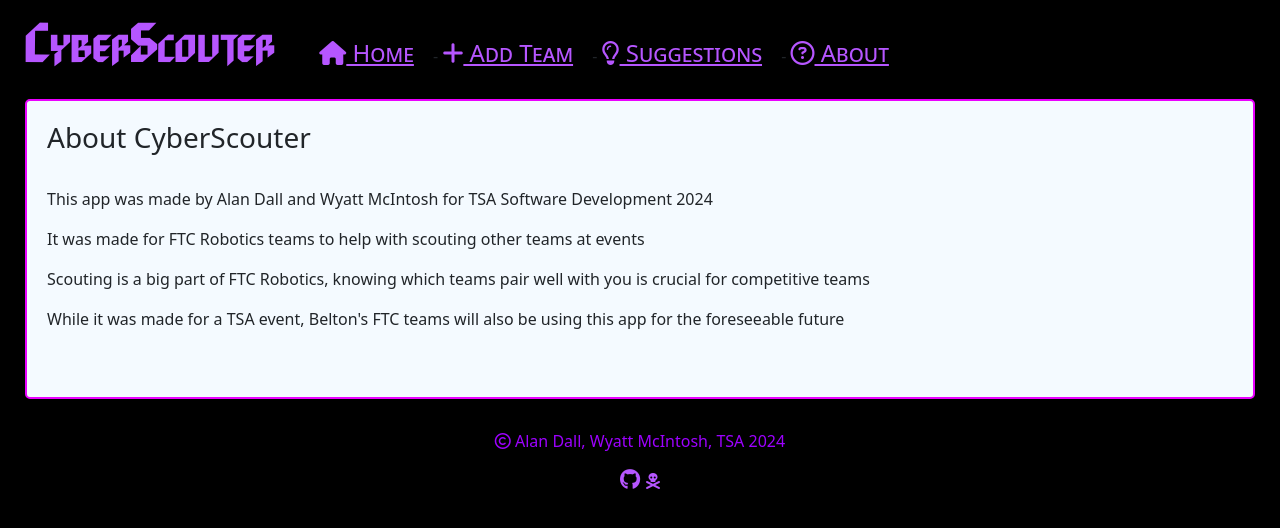
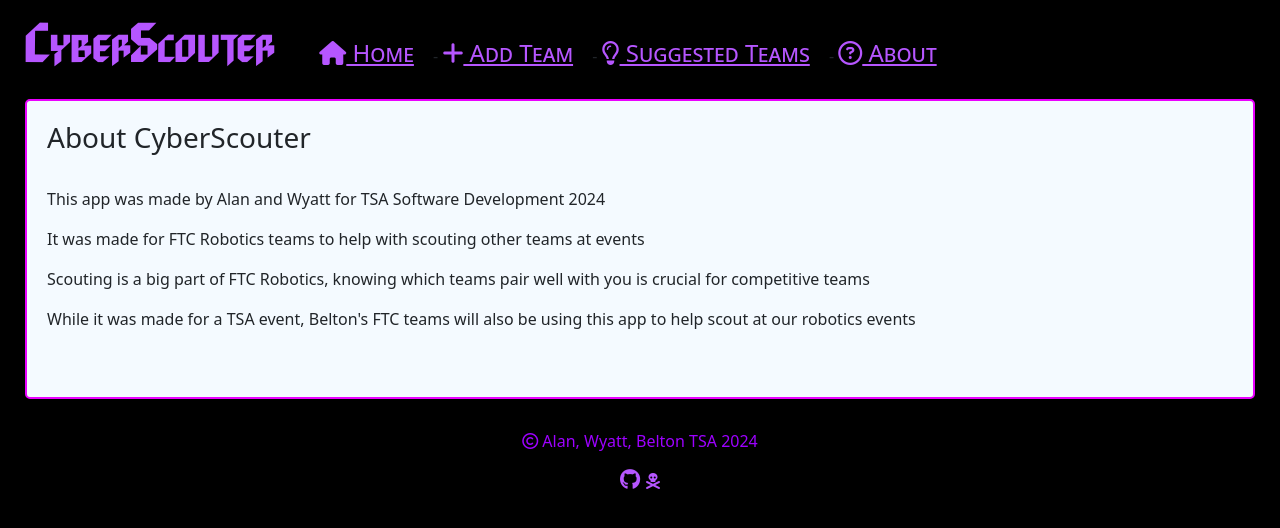
Before and after one commit to Oshawhaat/TSA-App-2024, an Angular app: page /about in a window 1280 px wide. Shown: the top 528 px of the page. Built offline with nearby package versions, Linux system fonts and the light colour scheme.

Commit message:
edit some text

```diff
--- a/src/app/about/about.component.html
+++ b/src/app/about/about.component.html
@@ -1,8 +1,8 @@
 <div class="about">
     <h3>About CyberScouter</h3>
     <br />
-    <p>This app was made by Alan Dall and Wyatt McIntosh for TSA Software Development 2024</p>
+    <p>This app was made by Alan and Wyatt for TSA Software Development 2024</p>
     <p>It was made for FTC Robotics teams to help with scouting other teams at events</p>
     <p>Scouting is a big part of FTC Robotics, knowing which teams pair well with you is crucial for competitive teams</p>
-    <p>While it was made for a TSA event, Belton's FTC teams will also be using this app for the foreseeable future</p>
+    <p>While it was made for a TSA event, Belton's FTC teams will also be using this app to help scout at our robotics events</p>
 </div>
--- a/src/app/app.component.html
+++ b/src/app/app.component.html
@@ -5,7 +5,7 @@
   -
   <a [routerLink]="['add-team']"> <i class="fa fa-plus"></i> Add Team</a>
   -
-  <a [routerLink]="['suggestions']"> <i class="fa-regular fa-lightbulb"></i> Suggestions</a>
+  <a [routerLink]="['suggestions']"> <i class="fa-regular fa-lightbulb"></i> Suggested Teams</a>
   -
   <a [routerLink]="['about']"> <i class="fa-regular fa-circle-question"></i> About</a>
 </div>
@@ -15,7 +15,7 @@
 </div>
 
 <footer>
-  <p><i class="fa-regular fa-copyright"></i> Alan Dall, Wyatt McIntosh, TSA 2024</p>
+  <p><i class="fa-regular fa-copyright"></i> Alan, Wyatt, Belton TSA 2024</p>
   <div class="links">
     <a title="Github Repo" href="https://github.com/Oshawhaat/TSA-App-2024"> <i class="fa-brands fa-github"></i> </a>
     <a title="Our School" href="https://bhs.beltonschools.org"> <i class="fa-solid fa-skull-crossbones"></i> </a>
```
